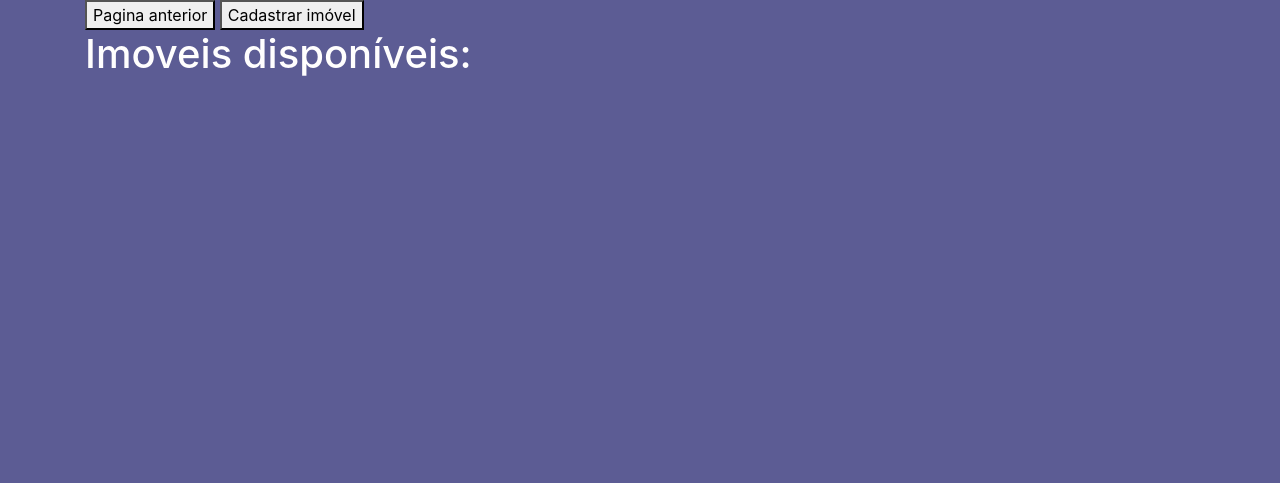
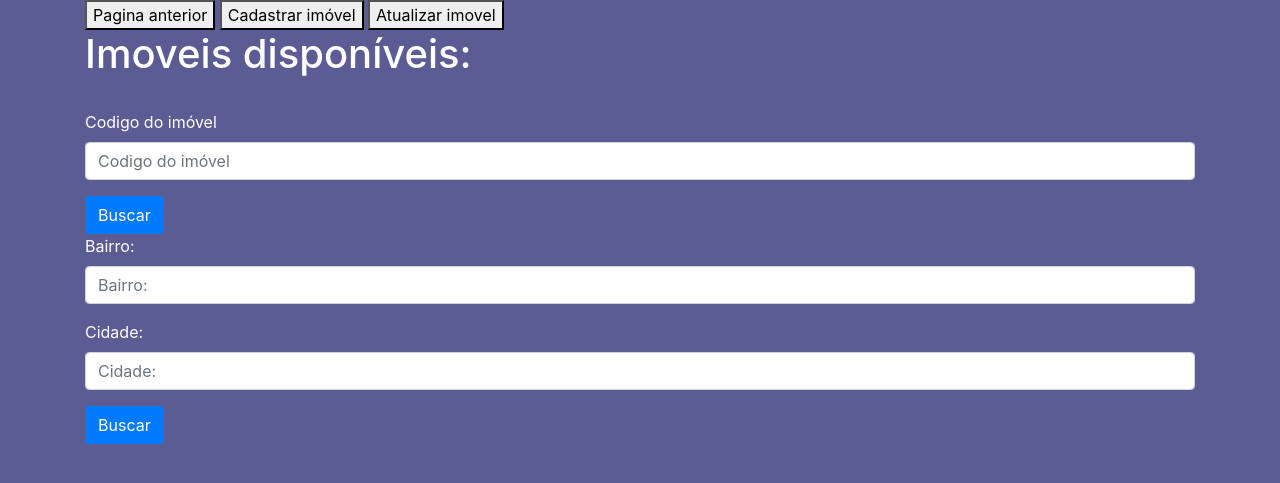
Before and after one commit to Rhuanz/Udemy-Django, a Django app: page /imoveis/ in a window 1280 px wide. Shown: the top 483 px of the page. Run offline with Django 5.2, Linux system fonts and the light colour scheme; data that the repository does not hold is empty; some libraries are stand-ins or nearby versions.

Commit message:
Busca, Filtragem e Atualização de imóveis

```diff
--- a/core/forms.py
+++ b/core/forms.py
@@ -1,22 +1,9 @@
 from django import forms
 from .models import Corretor, Cliente, Imovel, Endereco, Proprietario
+from stdimage.models import StdImageField
+from .models import get_file_path
 
-class BuscaCorretorNomeForm(forms.Form):
-
-    nome = forms.CharField(label='Nome do corretor', max_length= 30, widget=forms.TextInput())
-
-class EdtCorretorForm(forms.Form):
-
-    creci = forms.CharField(label='Creci do corretor', max_length=7)
-    novonome = forms.CharField(label='Novo nome', max_length=30)
-    status = forms.BooleanField(label='Ativo', required=False)
-
-class DelCorretorForm(forms.Form):
-
-    nome = forms.CharField(label='Nome do corretor', max_length= 30, widget=forms.TextInput())
-    creci = forms.CharField(label='Creci do corretor', max_length=7)
-
-
+#formulários modelo pra classes do banco de dados
 class CorretorModelForm(forms.ModelForm):
 
     class Meta:
@@ -46,4 +33,39 @@ class ImovelModelForm(forms.ModelForm):
 
     class Meta:
         model = Imovel
-        fields = ['CodImovel', 'TipoImovel', 'endereco', 'proprietario', 'ValorImovel', 'corretor', 'Disponivel']
+        fields = ['CodImovel', 'TipoImovel', 'endereco', 'proprietario', 'ValorImovel', 'corretor', 'Disponivel', 'Fotos']
+
+
+#Demais formulários
+class BuscaCorretorNomeForm(forms.Form):
+
+    nome = forms.CharField(label='Nome do corretor', max_length= 30, widget=forms.TextInput())
+
+class EdtCorretorForm(forms.Form):
+
+    creci = forms.CharField(label='Creci do corretor', max_length=7)
+    novonome = forms.CharField(label='Novo nome', max_length=30)
+    status = forms.BooleanField(label='Ativo', required=False)
+
+class DelCorretorForm(forms.Form):
+
+    nome = forms.CharField(label='Nome do corretor', max_length= 30, widget=forms.TextInput())
+    creci = forms.CharField(label='Creci do corretor', max_length=7)
+
+class BuscaImovelCod(forms.Form):
+
+    cod = forms.IntegerField(label='Codigo do imóvel', required=False)
+
+class BuscaImovelEnd(forms.Form):
+
+    bairro = forms.CharField(label='Bairro:', max_length=30, required=False)
+    cidade = forms.CharField(label='Cidade:', max_length=30, required=False)
+
+class EdtImovelForm(forms.Form):
+
+    cod = forms.IntegerField(label= 'Código do imóvel a ser alterado:')
+    tipo = forms.CharField(label='Tipo do imóvel:', required = False)
+    valor = forms.DecimalField(label='Novo valor:', required = False)
+    disponivel = forms.BooleanField(label = 'Continua disponível?', required = False)
+    #fotos = StdImageField(name='Fotos', upload_to=get_file_path, variations={'thumb': (300, 300)})
+    fotos = forms.ImageField(label='Fotos do imóvel:',required = False)
--- a/core/models.py
+++ b/core/models.py
@@ -7,7 +7,7 @@ import uuid
 from django.db.models import signals
 from django.template.defaultfilters import slugify
 
-#função para criar um nome aleatório para o arquivo
+#função para criar um nome aleatório para arquivos inseridos no BD
 def get_file_path(_instance, filename):
     ext = filename.split('.')[-1] #Tirando a extenção do arquivo do nome
     filename = f'{uuid.uuid4()}.{ext}' #Criando o nome e juntando a extenção
@@ -78,11 +78,13 @@ class Endereco(Base):
     bairro = models.CharField(name='Bairro', max_length=25)
     num = models.IntegerField(name='Numero')
     cidade = models.CharField(name='Cidade', max_length=30)
-    comp = models.CharField(name = 'Complemento', max_length=8)
+    comp = models.CharField(name = 'Complemento', max_length=8, blank=True)
 
     def __str__(self):
         return f'{self.Rua}, {self.Numero}, {self.Complemento}' #usar os nomes dados as colunas
 
+    def get_id(self):
+        return self.cod
 
 #Classe modelo para imóveis
 class Imovel (Base):
--- a/core/templates/cadastrocliente.html
+++ b/core/templates/cadastrocliente.html
@@ -11,7 +11,8 @@
   <body>
 
     <div class="container">
-        <h1> Formlário de cadastro de cliente</h1>
+      <a href= "{% url 'clientes' %}"> <button> Voltar a página anterior </button></a> <br>
+      <h1>Informe os dados do cliente:</h1>
       {% bootstrap_messages %}
       <form action="{% url 'cadastrocliente' %}" method="post" class="form" autocomplete="off" enctype="multipart/form-data">
           {% csrf_token %}
@@ -21,7 +22,7 @@
               <button type="submit" class="btn-primary">Cadastrar</button>
           {% endbuttons %}
       </form>
-        <a href= "{% url 'clientes' %}"> <button> Voltar a página anterior </button></a> <br>
+
     </div>
     {% bootstrap_javascript jquery='full' %}
   </body>
--- a/core/templates/cadastroendereco.html
+++ b/core/templates/cadastroendereco.html
@@ -13,7 +13,7 @@
     <div class="container">
       <a href= "{% url 'imoveis' %}"> <button> Voltar a página anterior </button></a>
       <a href= "{% url 'cadastroproprietario' %}"> <button> Próxima etapa </button></a> <br>
-      <h2> Formlário de cadastro de endereço</h2>
+      <h2>Informe o endereço do imóvel:</h2>
       {% bootstrap_messages %}
       <form action="{% url 'cadastroendereco' %}" method="post" class="form" autocomplete="off" enctype="multipart/form-data">
           {% csrf_token %}
--- a/core/templates/cadastroproprietario.html
+++ b/core/templates/cadastroproprietario.html
@@ -13,7 +13,7 @@
     <div class="container">
       <a href= "{% url 'cadastroendereco' %}"> <button> Voltar a página anterior </button></a>
       <a href= "{% url 'cadastroimovel' %}"> <button> Próxima etapa </button></a> <br>
-      <h2> Formlário de cadastro de proprietário</h2>
+      <h2>Informe os dados do proprietário:</h2>
       {% bootstrap_messages %}
       <form action="{% url 'cadastroproprietario' %}" method="post" class="form" autocomplete="off" enctype="multipart/form-data">
           {% csrf_token %}
--- a/core/templates/cliente.html
+++ b/core/templates/cliente.html
@@ -13,8 +13,8 @@
     <a href= "{% url 'clientes' %}"> <button> Pagina anterior </button></a> <br>
     <h1>Dados do cliente:</h1>
     <h3>{{cliente.nome}} <br>
-        Corretor responsável: {{cliente.corretor.nome}} <br>
-        Contato: {{cliente.telefone}}
+        Corretor responsável: {{cliente.corretor.Nome}} <br>
+        Contato: {{cliente.Telefone}}
     </h3>
 
     </div>
--- a/core/templates/clientes.html
+++ b/core/templates/clientes.html
@@ -15,7 +15,7 @@
 
     <h1>Clientes:</h1>
     {% for cliente in clientes %}
-      <a href= "{% url 'cliente' cliente.get_cod %}"> <button>{{cliente.nome}}</button> </a> <br>
+      <a href= "{% url 'cliente' cliente.get_cod %}"> <button>{{cliente.Nome}}</button> </a> <br>
     {% endfor %}
 
     {% bootstrap_javascript jquery='full' %}
--- a/core/templates/imoveis.html
+++ b/core/templates/imoveis.html
@@ -11,14 +11,28 @@
   <body>
     <div class="container">
       <a href= "{% url 'index'%}"> <button> Pagina anterior </button></a>
-      <a href= "{% url 'cadastroendereco'%}"> <button> Cadastrar imóvel </button></a> <br>
-      <h1> Imoveis disponíveis:</h1>
+      <a href= "{% url 'cadastroendereco'%}"> <button> Cadastrar imóvel </button></a>
+      <a href= "{% url 'atualizarimovel'%}"> <button> Atualizar imovel </button></a> <br>
+      <h1> Imoveis disponíveis:</h1> <br>
       {% bootstrap_messages %}
+
+      <form action="{% url 'imoveis' %}" method="post" class="form" autocomplete="off">
+        {% csrf_token %}
+        {% bootstrap_form form %}
+        {% buttons %}
+            <button type="submit" class="btn btn-primary">Buscar</button>
+        {% endbuttons %}
+        {% bootstrap_form form2 %}
+        {% buttons %}
+            <button type="submit" class="btn btn-primary">Buscar</button>
+        {% endbuttons %}
+      </form><br>
       {% for imovel in imoveis %}
-        <h3>Valor do imóvel: {{imovel.ValorImovel}}<br>
-            Local: {{imovel.endereco.Bairro}}, {{imovel.endereco.Cidade}}
-        </h3><br>
-        <a href= "{% url 'imovel' imovel.get_cod %}"> <button>'ver'</button> </a> <br>
+        <img>{{imovel.Fotos}}
+        <h3>{{imovel.TipoImovel}} em {{imovel.endereco.Bairro}}, {{imovel.endereco.Cidade}}<br>
+            Por apenas: R$ {{imovel.ValorImovel}}
+        </h3>
+        <a href= "{% url 'imovel' imovel.get_cod %}"> <button>Ver detalhes</button> </a> <br> <br>
       {% endfor %}
     </div>
     {% bootstrap_javascript jquery='full' %}
--- a/core/urls.py
+++ b/core/urls.py
@@ -1,11 +1,14 @@
 from django.urls import path
 from .views import IndexView, imoveis, corretores, corretor, cliente, clientes, imovel, cadastroimovel, cadastrocorretor, cadastrocliente, atualizarcorretor, deletarcorretor
-from .views import cadastroendereco, cadastroproprietario
+from .views import cadastroendereco, cadastroproprietario, atualizarimovel
 urlpatterns = [
     path('', IndexView.as_view(), name = 'index'),
     path('imoveis/', imoveis, name = 'imoveis'),
     path('imoveis/cadastro', cadastroimovel, name='cadastroimovel'),
+    path('imoveis/cadastro/endereco', cadastroendereco, name='cadastroendereco'),
+    path('imoveis/cadastro/proprietario', cadastroproprietario, name='cadastroproprietario'),
     path('imovel/<int:codImovel>', imovel, name='imovel'), #não pode usar o mesmo nome da coluna referente ao parâmetro (Case sensitive)
+    path('imovel/atualizarimovel', atualizarimovel, name='atualizarimovel'),
     path('corretores/', corretores, name = 'corretores'),
     path('corretor/<int:nCreci>', corretor, name = 'corretor'),
     path('corretor/cadastro', cadastrocorretor, name='cadastrocorretor'),
@@ -14,6 +17,4 @@ urlpatterns = [
     path('clientes/', clientes, name='clientes'),
     path('cliente/<int:codCliente>', cliente, name='cliente'),
     path('cliente/Cadastro', cadastrocliente, name='cadastrocliente'),
-    path('imoveis/cadastro/endereco', cadastroendereco, name='cadastroendereco'),
-    path('imoveis/cadastro/proprietario', cadastroproprietario, name='cadastroproprietario'),
 ]
--- a/core/views.py
+++ b/core/views.py
@@ -9,23 +9,55 @@ from django.http import HttpResponseRedirect
 #Usando class based view
 from django.views.generic import TemplateView
 
-from .models import Corretor, Cliente, Imovel
+from .models import Corretor, Cliente, Imovel, Endereco
 from .forms import CorretorModelForm, ImovelModelForm, ClienteModelForm, BuscaCorretorNomeForm
 from .forms import DelCorretorForm, EdtCorretorForm, EnderecoModelForm, ProprietarioModelForm
+from .forms import BuscaImovelCod, BuscaImovelEnd, EdtImovelForm
+
 
 class IndexView(TemplateView):
     template_name = 'index.html'
 
 def imoveis(request):
 
-    if Imovel.objects.exists:
-        context = {
-            'imoveis':Imovel.objects.all()
-        }
-        return render(request, 'imoveis.html', context)
+    form = BuscaImovelCod(request.POST)
+    form2 = BuscaImovelEnd(request.POST)
+    if form.is_valid() and form.has_changed():
+
+        cod = form.cleaned_data['cod']
+        form = BuscaImovelCod()
+        try: #o método get do orm retorna exception, por isso a necessidade do try
+            imoveis = [Imovel.objects.get(CodImovel = cod)]
+            messages.success(request, 'Imovel encontrado')
+
+        except:
+            imoveis = Imovel.objects.raw('SELECT * FROM core_imovel WHERE "Disponivel" = True')
+            messages.error(request, 'Código inválido')
+
+    elif form2.is_valid() and form2.has_changed():
+
+        bairro = form2.cleaned_data['bairro']
+        cidade = form2.cleaned_data['cidade']
+
+        form2 = BuscaImovelEnd()
+
+        imoveis = Imovel.objects.raw('SELECT * FROM core_imovel WHERE endereco_id IN (SELECT "CodEndereco" FROM core_endereco WHERE "Bairro" = %s AND "Cidade" = %s)', [bairro, cidade])
+
+        if imoveis.__len__() > 0:
+            messages.success(request, 'Imoveis encontrados')
+        else:
+            imoveis = Imovel.objects.raw('SELECT * FROM core_imovel WHERE "Disponivel" = True')
+            messages.error(request, 'Bairro ou cidade não encontrados')
+
     else:
-        return redirect('cadastroimovel.html')
-
+        imoveis = Imovel.objects.raw('SELECT * FROM core_imovel WHERE "Disponivel" = True')
+        form = BuscaImovelCod(initial={'imoveis': imoveis})
+    context = {
+        'form': form,
+        'form2': form2,
+        'imoveis': imoveis
+    }
+    return render(request, 'imoveis.html', context)
 
 def imovel(request, codImovel):
 
@@ -34,6 +66,45 @@ def imovel(request, codImovel):
     }
     return render(request, 'imovel.html', context)
 
+def atualizarimovel(request):
+
+    form = EdtImovelForm(request.POST, request.FILES)
+    if form.is_valid():
+        cod = form.cleaned_data['cod']
+        novotipo = form.cleaned_data['tipo']
+        novovalor = form.cleaned_data['valor']
+        dispon = form.cleaned_data['disponivel']
+        fotos = form.cleaned_data['fotos']
+
+        form = EdtImovelForm()
+
+        try:
+
+            imovel = get_object_or_404(Imovel, CodImovel = cod)
+
+            if len(novotipo) > 0:
+                imovel.TipoImovel = novotipo
+            if novovalor is not None:
+                imovel.ValorImovel = novovalor
+            if fotos is not None:
+                imovel.Fotos = fotos
+
+            imovel.Disponivel = dispon
+            imovel.save()
+
+            messages.success(request, 'Imovel atualizado com sucesso!') #Mensagem de sucesso ao cadastrar imóvel
+            return HttpResponseRedirect("/imoveis")
+
+        except:
+            messages.error(request, 'Imovel não existe na base de dados!') #Mensagem de erro
+            return HttpResponseRedirect("/imoveis")
+    else:
+        form = EdtImovelForm(initial={'CodImovel': ''}) #é necessário um valor inicial para o formulário
+
+    context = {
+        'form': form,
+    }
+    return render(request, 'atualizarimovel.html', context)
 
 def cadastroimovel(request):
 
@@ -42,6 +113,7 @@ def cadastroimovel(request):
         form.save() #Salvando no banco de dados
         form = ImovelModelForm()#limpar os dados do formulários preenchido
         messages.success(request, 'Imovel cadastrado com sucesso!') #Mensagem de sucesso ao cadastrar imóvel
+        return HttpResponseRedirect("/imoveis")
     else:
         form = ImovelModelForm()
 
@@ -76,6 +148,7 @@ def cadastroproprietario(request):
 def corretores(request):
 
     form = BuscaCorretorNomeForm(request.POST)
+
     if form.is_valid():
         nome = form.cleaned_data['nome']
         corretores = Corretor.objects.raw('SELECT * FROM core_corretor WHERE "Nome" = %s', [nome]) #lembrar de colocar aspas no nome da coluna para que diferencie maiuscula e minúscula
@@ -198,19 +271,18 @@ def cliente(request, codCliente):
 
 def cadastrocliente(request):
 
-    if str(request.method) == 'POST':
-        form = ClienteModelForm(request.POST)
+    form = ClienteModelForm(request.POST)
+    if form.has_changed():
         if form.is_valid():
             form.save()
+            form = ClienteModelForm() #limpar os dados do formulários preenchido
+            messages.success(request, 'Cliente cadastrado com sucesso!') #Mensagem de sucesso ao cadastrar imóvel
+            return HttpResponseRedirect("/clientes")
 
-
-            messages.success(request, 'Cliente cadastrado com sucesso!') #Mensagem de sucesso ao cadastrar imóvel
-            form = ClienteModelForm() #limpar os dados do formulários preenchido
         else:
             messages.error(request, 'Erro ao cadastrar cliente')
     else:
-        form = ClienteModelForm()
-
+        form = ClienteModelForm() #Formulário inicial limpo
     context = {
         'form': form
         }
```
Also changed, not shown: core/templates/atualizarimovel.html (added, +29 -0 lines), core/templates/imovel.html (+8 -2 lines), media/664fe56a-5bc7-45c2-a676-44e57978b7e4.png (added), media/664fe56a-5bc7-45c2-a676-44e57978b7e4.thumb.png (added), media/a76b4c8a-6355-40dc-8e2b-bafea8854b3e.png (added), media/a76b4c8a-6355-40dc-8e2b-bafea8854b3e.thumb.png (added), media/dfd2e167-dcb5-49c1-b558-b0d646cf5885.png (added), media/dfd2e167-dcb5-49c1-b558-b0d646cf5885.thumb.png (added), media/e2bce5f1-4d56-4928-8cba-b3f30f1b283a.png (added), media/e2bce5f1-4d56-4928-8cba-b3f30f1b283a.thumb.png (added). Lines whose indentation alone changed are shown as unchanged.
